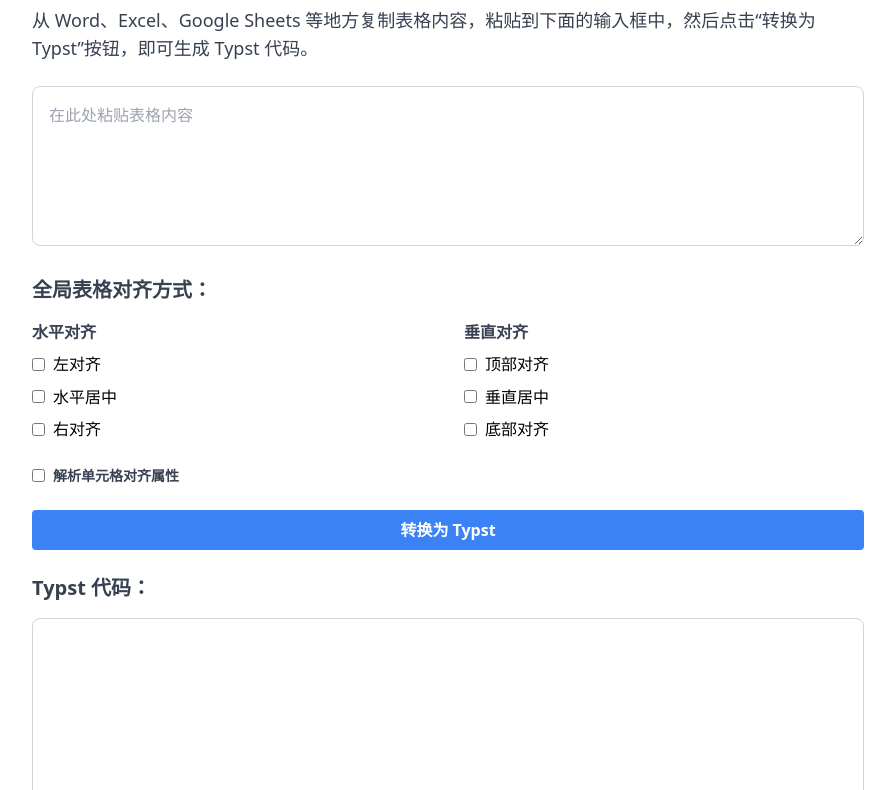
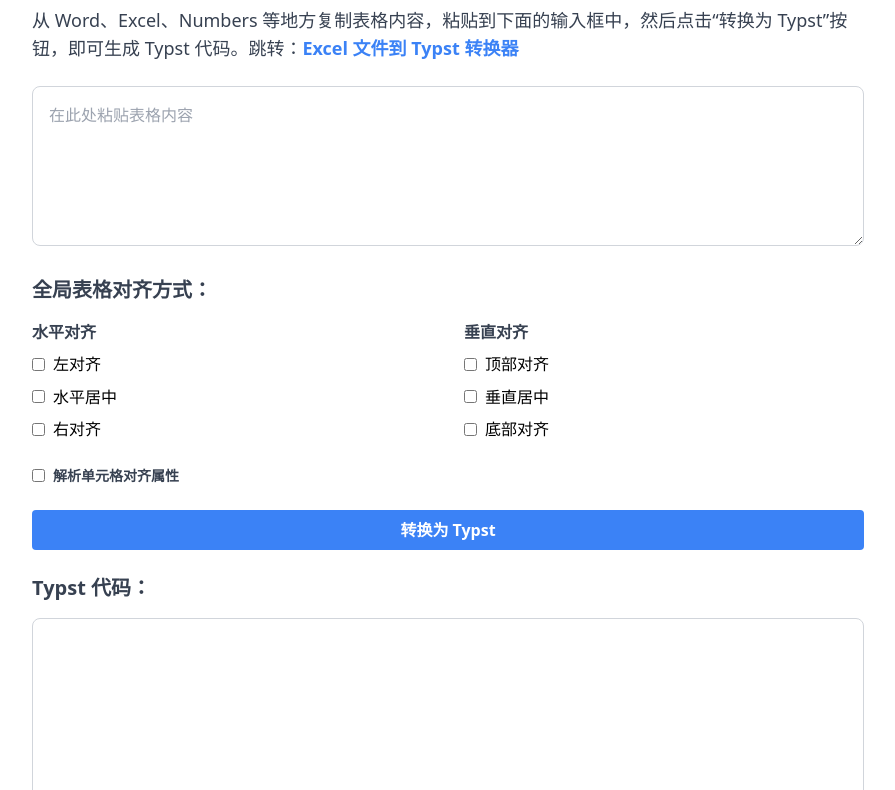
Before and after one commit to zhixuan2333/excel-to-typst, a plain HTML site: page paste/index.html in a window 1280 px wide. Shown: the part 110-900 px from the top of the page, without its empty margins (192-1087 px from the left). Drawn offline with nearby package versions, Linux system fonts and the light colour scheme.

Commit message:
更新 README 和 HTML 页面，增加从剪贴板转换功能的说明，支持多种文件格式的转换

```diff
--- a/paste/index.html
+++ b/paste/index.html
@@ -13,9 +13,13 @@
       </h1>
 
       <p class="text-gray-700 text-lg mb-6">
-        从 Word、Excel、Google Sheets
+        从 Word、Excel、Numbers
         等地方复制表格内容，粘贴到下面的输入框中，然后点击“转换为
-        Typst”按钮，即可生成 Typst 代码。
+        Typst”按钮，即可生成 Typst 代码。跳转：<a
+          href="/"
+          class="text-center text-blue-500 font-semibold mb-6"
+          >Excel 文件到 Typst 转换器</a
+        >
       </p>
 
       <div class="mb-6">
@@ -236,8 +240,6 @@
                   if (p && p.getAttribute("align")) {
                     alignParts.push(p.getAttribute("align"));
                   }
-
-
                 }
               }
 
```
Also changed, not shown: index.html (+6 -0 lines), 1 other file.
